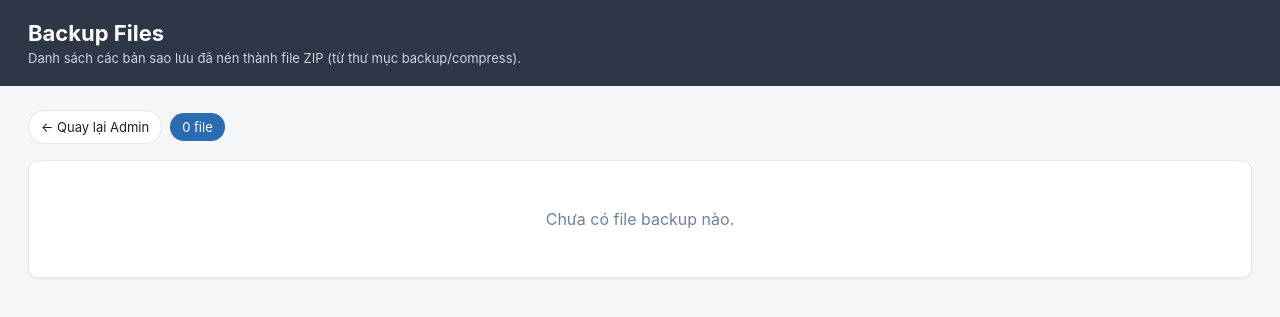
After one commit to codevcn/wrydeco-temp-server, a FastAPI app: template src/templates/backups.html in a window 1280 px wide. The commit adds this page. Shown: the top 317 px of the page. Run offline with FastAPI, Linux system fonts and the light colour scheme; the template is opened without the code that fills it, so the values that code supplies are empty; some libraries are stand-ins or nearby versions.

Commit message:
Auto deploy from Antigravity Agent: add Export Data ZIP feature

```diff
--- a/src/main.py
+++ b/src/main.py
@@ -913,5 +913,49 @@ def upload_file_page(request: Request) -> HTMLResponse:
     )
 
 
+@app.get("/admin/backups", response_class=HTMLResponse, include_in_schema=False)
+def view_backups_page(request: Request) -> HTMLResponse:
+    backups = []
+    if BACKUP_COMPRESS_DIR.exists():
+        for file_path in BACKUP_COMPRESS_DIR.iterdir():
+            if file_path.is_file() and file_path.name.endswith(".zip"):
+                stat = file_path.stat()
+                backups.append({
+                    "name": file_path.name,
+                    "size": _format_file_size(stat.st_size),
+                    "created_at": datetime.fromtimestamp(stat.st_mtime, timezone.utc).strftime("%Y-%m-%d %H:%M:%S UTC")
+                })
+    backups.sort(key=lambda x: x["created_at"], reverse=True)
+
+    return templates.TemplateResponse(
+        "backups.html",
+        {
+            "request": request,
+            "backups": backups,
+        },
+    )
+
+@app.get("/admin/backups/download", include_in_schema=False)
+def download_backup(filename: str = Query(...)) -> FileResponse:
+    file_path = BACKUP_COMPRESS_DIR / filename
+
+    # Path traversal protection
+    try:
+        file_path.relative_to(BACKUP_COMPRESS_DIR.resolve())
+    except ValueError:
+        raise HTTPException(status_code=400, detail="Invalid file path.")
+
+    if not file_path.exists() or not file_path.is_file() or not filename.endswith(".zip"):
+        raise HTTPException(status_code=404, detail="Backup file not found.")
+
+    return FileResponse(
+        path=file_path,
+        media_type="application/zip",
+        headers={
+            "Content-Disposition": f"attachment; filename=\"{filename}\""
+        }
+    )
+
+
 # Mount static files (favicons, etc.) at root path, placed at the end so it doesn't override API routes.
 app.mount("/", StaticFiles(directory=str(STATIC_DIR)), name="static")
--- a/src/templates/admin.html
+++ b/src/templates/admin.html
@@ -236,6 +236,7 @@
         <p>Consultation Entries &mdash; Wrydeco Shopify Store</p>
       </div>
       <nav>
+        <a href="/admin/backups" class="nav-btn" style="margin-right: 8px;">Backups</a>
         <a href="/upload-file" class="nav-btn">Upload File</a>
       </nav>
     </header>
--- /dev/null
+++ b/src/templates/backups.html
@@ -0,0 +1,88 @@
+<!doctype html>
+<html lang="vi">
+  <head>
+    <meta charset="UTF-8" />
+    <meta name="viewport" content="width=device-width, initial-scale=1.0" />
+    <title>Backup Files</title>
+    <link rel="icon" type="image/png" href="/favicon-96x96.png" sizes="96x96" />
+    <style>
+      :root {
+        --bg: #f4f6f8;
+        --card: #ffffff;
+        --border: #e2e8f0;
+        --text: #1a202c;
+        --muted: #718096;
+        --accent: #2b6cb0;
+        --accent-soft: #ebf4ff;
+        --head: #2d3748;
+      }
+      * { box-sizing: border-box; }
+      body { margin: 0; font-family: -apple-system, BlinkMacSystemFont, "Segoe UI", Roboto, Arial, sans-serif; background: var(--bg); color: var(--text); }
+      header { background: var(--head); color: #fff; padding: 20px 28px; }
+      header h1 { margin: 0; font-size: 22px; }
+      header p { margin: 4px 0 0; color: #cbd5e0; font-size: 13px; }
+      main { padding: 24px 28px; }
+      .toolbar { display: flex; justify-content: space-between; align-items: center; gap: 12px; margin-bottom: 16px; flex-wrap: wrap; }
+      .toolbar-left, .toolbar-right { display: flex; align-items: center; gap: 8px; flex-wrap: wrap; }
+      .btn { display: inline-flex; align-items: center; justify-content: center; padding: 8px 12px; border-radius: 999px; font-size: 13px; text-decoration: none; border: 1px solid var(--border); background: #fff; color: var(--text); }
+      .btn-primary { background: var(--accent); border-color: var(--accent); color: #fff; }
+      .btn:hover { text-decoration: underline; }
+      .count-badge { background: var(--accent); color: #fff; border-radius: 999px; padding: 6px 12px; font-size: 13px; }
+      .table-wrap { background: var(--card); border: 1px solid var(--border); border-radius: 10px; overflow-x: auto; box-shadow: 0 1px 3px rgba(0, 0, 0, 0.06); }
+      table { width: 100%; border-collapse: collapse; min-width: 600px; }
+      thead th { background: #edf2f7; text-align: left; padding: 12px 14px; font-size: 12px; text-transform: uppercase; letter-spacing: 0.04em; color: var(--muted); border-bottom: 1px solid var(--border); white-space: nowrap; }
+      tbody td { padding: 12px 14px; border-bottom: 1px solid var(--border); font-size: 14px; vertical-align: top; }
+      tbody tr:last-child td { border-bottom: none; }
+      tbody tr:hover { background: #f7fafc; }
+      .file-name { font-weight: 600; word-break: break-word; }
+      .download-link { display: inline-flex; align-items: center; justify-content: center; padding: 6px 10px; border-radius: 999px; font-size: 13px; color: var(--accent); background: var(--accent-soft); border: 1px solid #bee3f8; text-decoration: none; white-space: nowrap; }
+      .download-link:hover { text-decoration: underline; }
+      .muted { color: var(--muted); }
+      .empty { padding: 48px 24px; text-align: center; color: var(--muted); }
+    </style>
+  </head>
+  <body>
+    <header>
+      <h1>Backup Files</h1>
+      <p>Danh sách các bản sao lưu đã nén thành file ZIP (từ thư mục backup/compress).</p>
+    </header>
+    <main>
+      <div class="toolbar">
+        <div class="toolbar-left">
+          <a class="btn" href="/admin">← Quay lại Admin</a>
+          <span class="count-badge">{{ backups|length }} file</span>
+        </div>
+      </div>
+      <div class="table-wrap">
+        {% if backups %}
+        <table>
+          <thead>
+            <tr>
+              <th>Tên file</th>
+              <th>Dung lượng</th>
+              <th>Thời gian tạo</th>
+              <th>Tải về</th>
+            </tr>
+          </thead>
+          <tbody>
+            {% for b in backups %}
+            <tr>
+              <td><div class="file-name">{{ b.name }}</div></td>
+              <td>{{ b.size }}</td>
+              <td class="muted">{{ b.created_at }}</td>
+              <td>
+                <a class="download-link" href="/admin/backups/download?filename={{ b.name | urlencode }}">
+                  Tải file ZIP
+                </a>
+              </td>
+            </tr>
+            {% endfor %}
+          </tbody>
+        </table>
+        {% else %}
+        <div class="empty">Chưa có file backup nào.</div>
+        {% endif %}
+      </div>
+    </main>
+  </body>
+</html>
```
